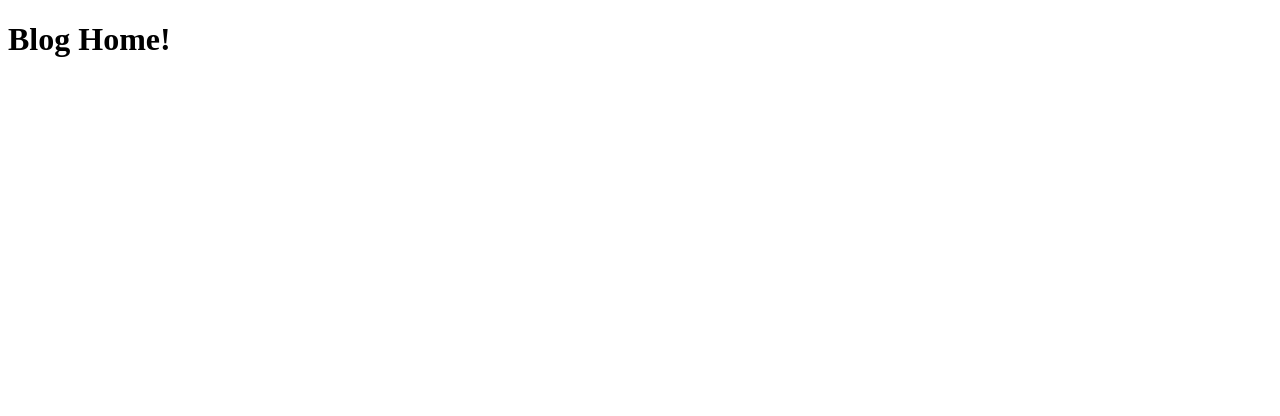
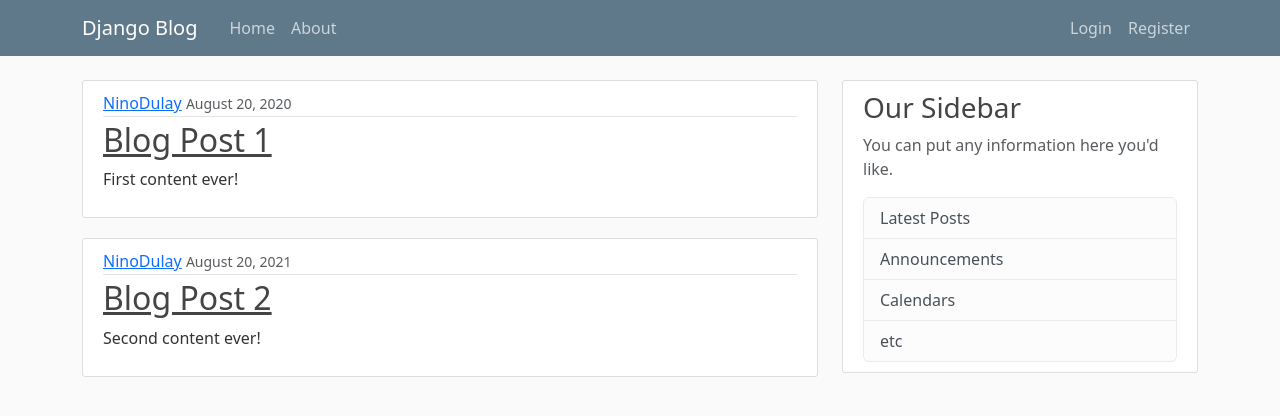
Before and after one commit to NinoDulay/DjangoCheatsheet, a Django app: page / in a window 1280 px wide. Before the commit the part shown is almost empty. Shown: the top 416 px of the page. Run offline with Django 5.2, Linux system fonts and the light colour scheme.

Commit message:
Templates in Django

```diff
--- /dev/null
+++ b/django_project/blog/static/blog/main.css
@@ -0,0 +1,84 @@
+body {
+    background: #fafafa;
+    color: #333333;
+    margin-top: 5rem;
+  }
+
+  h1, h2, h3, h4, h5, h6 {
+    color: #444444;
+  }
+
+  ul {
+    margin: 0;
+  }
+
+  .bg-steel {
+    background-color: #5f788a;
+  }
+
+  .site-header .navbar-nav .nav-link {
+    color: #cbd5db;
+  }
+
+  .site-header .navbar-nav .nav-link:hover {
+    color: #ffffff;
+  }
+
+  .site-header .navbar-nav .nav-link.active {
+    font-weight: 500;
+  }
+
+  .content-section {
+    background: #ffffff;
+    padding: 10px 20px;
+    border: 1px solid #dddddd;
+    border-radius: 3px;
+    margin-bottom: 20px;
+  }
+
+  .article-title {
+    color: #444444;
+  }
+
+  a.article-title:hover {
+    color: #428bca;
+    text-decoration: none;
+  }
+
+  .article-content {
+    white-space: pre-line;
+  }
+
+  .article-img {
+    height: 65px;
+    width: 65px;
+    margin-right: 16px;
+  }
+
+  .article-metadata {
+    padding-bottom: 1px;
+    margin-bottom: 4px;
+    border-bottom: 1px solid #e3e3e3
+  }
+
+  .article-metadata a:hover {
+    color: #333;
+    text-decoration: none;
+  }
+
+  .article-svg {
+    width: 25px;
+    height: 25px;
+    vertical-align: middle;
+  }
+
+  .account-img {
+    height: 125px;
+    width: 125px;
+    margin-right: 20px;
+    margin-bottom: 16px;
+  }
+
+  .account-heading {
+    font-size: 2.5rem;
+  }
--- a/django_project/blog/templates/blog/about.html
+++ b/django_project/blog/templates/blog/about.html
@@ -0,0 +1,4 @@
+{% extends 'blog/base.html' %}
+{% block content %}
+    <h1>About Page</h1>
+{% endblock content %}
--- /dev/null
+++ b/django_project/blog/templates/blog/base.html
@@ -0,0 +1,65 @@
+{% load static %}
+
+<!DOCTYPE html>
+<html lang="en">
+<head>
+    <meta charset="UTF-8">
+    <meta name="viewport" content="width=device-width, initial-scale=1.0">
+    {% if title %}
+        <title>Django Blog - {{ title }}</title>
+    {% else %}
+        <title>Django Blog</title>
+    {% endif %}
+    <link href="https://cdn.jsdelivr.net/npm/bootstrap@5.3.3/dist/css/bootstrap.min.css" rel="stylesheet" integrity="sha384-QWTKZyjpPEjISv5WaRU9OFeRpok6YctnYmDr5pNlyT2bRjXh0JMhjY6hW+ALEwIH" crossorigin="anonymous">
+
+    <link rel="stylesheet" type="text/css" href="{% static 'blog/main.css' %}">
+</head>
+<body>
+    <header class="site-header">
+        <nav class="navbar navbar-expand-md navbar-dark bg-steel fixed-top">
+            <div class="container">
+                <a class="navbar-brand me-4" href="/">Django Blog</a>
+                <button class="navbar-toggler" type="button" data-bs-toggle="collapse" data-bs-target="#navbarToggle" aria-controls="navbarToggle" aria-expanded="false" aria-label="Toggle navigation">
+                    <span class="navbar-toggler-icon"></span>
+                </button>
+                <div class="collapse navbar-collapse" id="navbarToggle">
+                    <div class="navbar-nav me-auto">
+                        <a class="nav-item nav-link" href="{% url 'blog-home' %}">Home</a>
+                        <a class="nav-item nav-link" href="{% url 'blog-about' %}">About</a>
+                    </div>
+                    <!-- Navbar Right Side -->
+                    <div class="navbar-nav">
+                        <a class="nav-item nav-link" href="#">Login</a>
+                        <a class="nav-item nav-link" href="#">Register</a>
+                    </div>
+                </div>
+            </div>
+        </nav>
+    </header>
+    <main role="main" class="container">
+        <div class="row">
+            <div class="col-md-8">
+                {% block content %}{% endblock %}
+            </div>
+            <div class="col-md-4">
+                <div class="content-section">
+                    <h3>Our Sidebar</h3>
+                    <p class="text-muted">You can put any information here you'd like.</p>
+                    <ul class="list-group">
+                        <li class="list-group-item list-group-item-light">Latest Posts</li>
+                        <li class="list-group-item list-group-item-light">Announcements</li>
+                        <li class="list-group-item list-group-item-light">Calendars</li>
+                        <li class="list-group-item list-group-item-light">etc</li>
+                    </ul>
+                </div>
+            </div>
+        </div>
+    </main>
+
+
+
+    <script src="https://cdn.jsdelivr.net/npm/bootstrap@5.3.3/dist/js/bootstrap.bundle.min.js" integrity="sha384-YvpcrYf0tY3lHB60NNkmXc5s9fDVZLESaAA55NDzOxhy9GkcIdslK1eN7N6jIeHz" crossorigin="anonymous"></script>
+    <script src="https://cdn.jsdelivr.net/npm/@popperjs/core@2.11.8/dist/umd/popper.min.js" integrity="sha384-I7E8VVD/ismYTF4hNIPjVp/Zjvgyol6VFvRkX/vR+Vc4jQkC+hVqc2pM8ODewa9r" crossorigin="anonymous"></script>
+    <script src="https://cdn.jsdelivr.net/npm/bootstrap@5.3.3/dist/js/bootstrap.min.js" integrity="sha384-0pUGZvbkm6XF6gxjEnlmuGrJXVbNuzT9qBBavbLwCsOGabYfZo0T0to5eqruptLy" crossorigin="anonymous"></script>
+</body>
+</html>
--- a/django_project/blog/templates/blog/home.html
+++ b/django_project/blog/templates/blog/home.html
@@ -1,11 +1,15 @@
-<!DOCTYPE html>
-<html lang="en">
-<head>
-    <meta charset="UTF-8">
-    <meta name="viewport" content="width=device-width, initial-scale=1.0">
-    <title>Document</title>
-</head>
-<body>
-    <h1>Blog Home!</h1>
-</body>
-</html>
+{% extends "blog/base.html" %}
+{% block content %}
+    {% for post in posts %}
+    <article class="media content-section">
+        <div class="media-body">
+          <div class="article-metadata">
+            <a class="mr-2" href="#">{{ post.author }}</a>
+            <small class="text-muted">{{ post.date_posted }}</small>
+          </div>
+          <h2><a class="article-title" href="#">{{ post.title }}</a></h2>
+          <p class="article-content">{{ post.content }}</p>
+        </div>
+      </article>
+    {% endfor %}
+{% endblock content %}
--- a/django_project/blog/views.py
+++ b/django_project/blog/views.py
@@ -3,14 +3,33 @@ from django.shortcuts import render
 from django.http import HttpResponse
 
 
+# Sample dynamic data
+posts = [
+    {
+        "author": "NinoDulay",
+        "title": "Blog Post 1",
+        "content": "First content ever!",
+        "date_posted": "August 20, 2020"
+    },
+    {
+        "author": "NinoDulay",
+        "title": "Blog Post 2",
+        "content": "Second content ever!",
+        "date_posted": "August 20, 2021"
+    }
+]
+
 # Create your views here.
 
 ## Handle traffic from homepage of our blog
 def home(request):
+    context = {
+        "posts": posts
+    }
+    return render(request, 'blog/home.html', context)
 
-    return render(request, 'blog/home.html')
-
+    #return render(request, 'blog/home.html')
     # return HttpResponse('<h1>Blog Home</h1>')
 
 def about(request):
-    return HttpResponse('<h1>Blog About</h1>')
+    return render(request, 'blog/about.html', {'title': 'About'})
```
